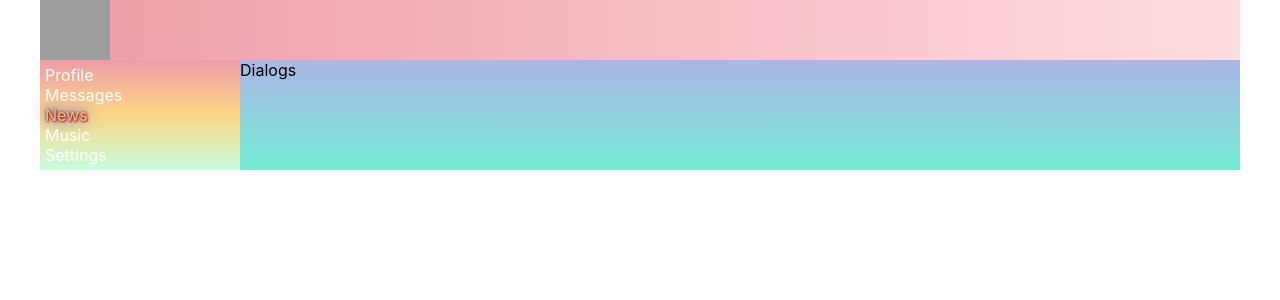
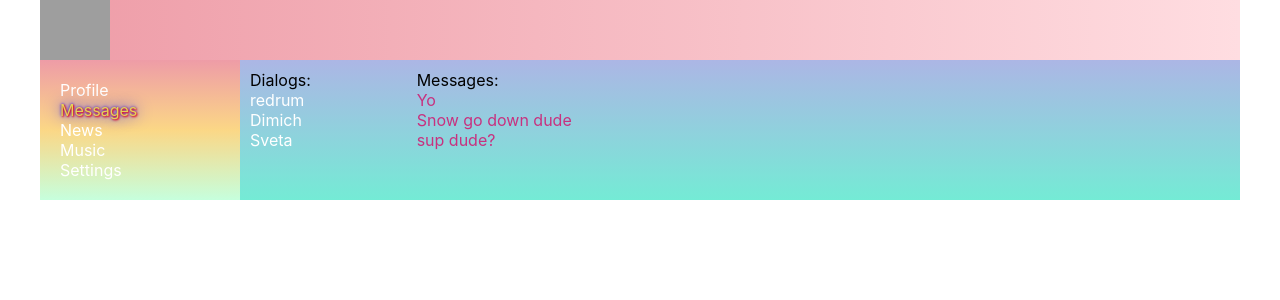
Before and after one commit to grishaMelisov/samurai-way-main, a React (Create React App) app: page /dialogs in a window 1280 px wide. Shown: the top 300 px of the page. Built offline with nearby package versions, Linux system fonts and the light colour scheme; grey boxes are pictures that could not be loaded.

Commit message:
dialogs components + NavLink fake urlS

```diff
--- /dev/null
+++ b/src/components/Dialogs/Dialog.tsx
@@ -0,0 +1,17 @@
+import { NavLink } from 'react-router-dom'
+import s from './Dialogs.module.css'
+
+type DialogPropsType = {
+  name: string
+  url: string
+}
+
+export function Dialog(props: DialogPropsType) {
+  return (
+    <div className={s.dialog}>
+      <NavLink to={props.url} activeClassName={s.active}>
+        {props.name}
+      </NavLink>
+    </div>
+  )
+}
--- a/src/components/Dialogs/Dialogs.module.css
+++ b/src/components/Dialogs/Dialogs.module.css
@@ -0,0 +1,28 @@
+.dialogs {
+  display: grid;
+
+  grid-template-columns: 2fr 10fr;
+}
+
+.dialog a {
+  color: #fff;
+  text-decoration: none;
+}
+.dialog .active {
+  color: gold;
+}
+
+.dialogItems {
+  padding: 10px;
+}
+.dialogItems .active {
+  color: gold;
+}
+
+.messages {
+  padding: 10px;
+}
+
+.message {
+  color: #c8317f;
+}
--- a/src/components/Dialogs/Dialogs.tsx
+++ b/src/components/Dialogs/Dialogs.tsx
@@ -1,3 +1,23 @@
+import { NavLink } from 'react-router-dom'
+import { Dialog } from './Dialog'
+import s from './Dialogs.module.css'
+import { Message } from './Message'
+
 export function Dialogs() {
-  return <div>Dialogs</div>
+  return (
+    <div className={s.dialogs}>
+      <div className={s.dialogItems}>
+        Dialogs:
+        <Dialog name='redrum' url='/dialogs/1' />
+        <Dialog name='Dimich' url='/dialogs/2' />
+        <Dialog name='Sveta' url='/dialogs/3' />
+      </div>
+      <div className={s.messages}>
+        Messages:
+        <Message text='Yo' />
+        <Message text='Snow go down dude' />
+        <Message text='sup dude?' />
+      </div>
+    </div>
+  )
 }
--- /dev/null
+++ b/src/components/Dialogs/Message.tsx
@@ -0,0 +1,8 @@
+import s from './Dialogs.module.css'
+type MessagePropsType = {
+  text: string
+}
+
+export function Message(props: MessagePropsType) {
+  return <div className={s.message}>{props.text}</div>
+}
--- a/src/components/Navbar/Navbar.module.css
+++ b/src/components/Navbar/Navbar.module.css
@@ -1,25 +1,26 @@
 .nav {
   grid-area: n;
   background: linear-gradient(to top, #c6ffdd, #fbd786, #ee9ca7);
-  padding: 5px;
+  padding: 20px;
 }
 
-.item {
+.item a {
   color: white;
-  transition: all 0.3s ease;
+  transition: all 0.2s ease;
+  text-decoration: none;
 }
 
 .item:hover {
   text-shadow: 1px 1px 2px red, 0 0 1em blue, 0 0 0.2em blue;
-  transition: all 0.3s ease;
+  transition: all 0.2s ease;
 }
 
-.active {
+.item a.active {
   color: rgb(232, 210, 83);
   text-shadow: 1px 1px 2px red, 0 0 1em blue, 0 0 0.2em rgb(0, 0, 255);
 }
 
-.item a {
+/* .item a {
   color: inherit;
   text-decoration: none;
-}
+} */
--- a/src/components/Navbar/Navbar.tsx
+++ b/src/components/Navbar/Navbar.tsx
@@ -1,23 +1,34 @@
 import React from 'react'
+import { NavLink } from 'react-router-dom'
 import s from './Navbar.module.css'
 
 function Navbar() {
   return (
     <nav className={s.nav}>
       <div className={s.item}>
-        <a href='/profile'>Profile</a>
+        <NavLink to='/profile' activeClassName={s.active}>
+          Profile
+        </NavLink>
       </div>
       <div className={s.item}>
-        <a href='/dialogs'>Messages</a>
+        <NavLink to='/dialogs' activeClassName={s.active}>
+          Messages
+        </NavLink>
       </div>
-      <div className={`${s.item} ${s.active}`}>
-        <a href='/news'>News</a>
+      <div className={`${s.item}`}>
+        <NavLink to='/news' activeClassName={s.active}>
+          News
+        </NavLink>
       </div>
       <div className={s.item}>
-        <a href='/music'>Music</a>
+        <NavLink to='/music' activeClassName={s.active}>
+          Music
+        </NavLink>
       </div>
       <div className={s.item}>
-        <a href='/settings'>Settings</a>
+        <NavLink to='/settings' activeClassName={s.active}>
+          Settings
+        </NavLink>
       </div>
     </nav>
   )
```
